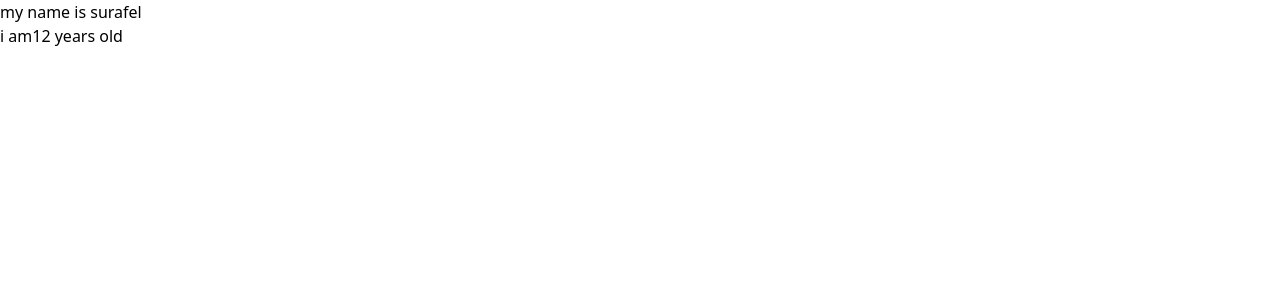
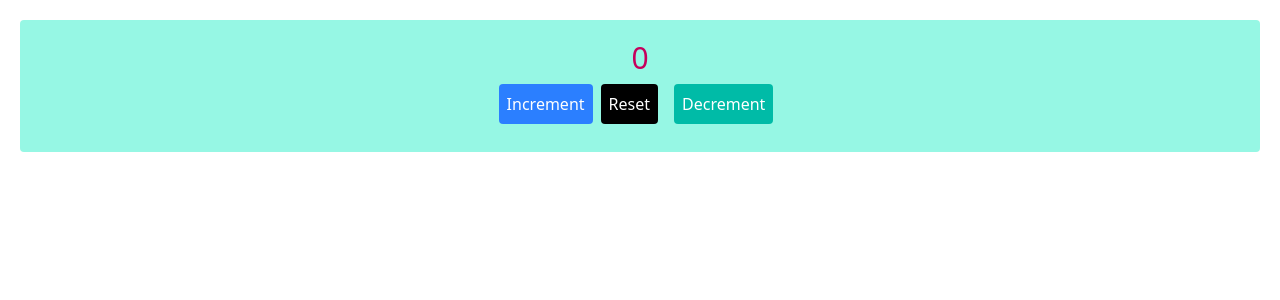
Before and after one commit to abyssiniatech/react-vite-project, a React (Vite) app: page / in a window 1280 px wide. Shown: the top 300 px of the page. Built offline with nearby package versions, Linux system fonts and the light colour scheme.

Commit message:
increment in react typescript

```diff
--- a/src/App.tsx
+++ b/src/App.tsx
@@ -1,9 +1,10 @@
-import Counter from "./Components/React/Counter"
-
+import {useState} from "react"
+import Increment from "./Components/React/Increment";
 const App =() =>{
+  const[count,setCount]= useState<number>(0)
   return(
   <div>
-    <Counter />
+    <Increment count={count} setCount={setCount} />
   </div>
   )
 }
--- /dev/null
+++ b/src/Components/React/Increment.tsx
@@ -0,0 +1,17 @@
+type Props = {
+    count: number;
+    setCount: React.Dispatch<React.SetStateAction<number>>;
+}
+const Increment = ({ count, setCount }: Props) => {
+
+  return (
+    <div className="bg-teal-200 p-5 m-5 text-center rounded">
+      <h1 className="text-3xl text-pink-700">{count}</h1>
+      <button className="bg-blue-500 text-white p-2 rounded" onClick={() => setCount(count + 1)}>Increment</button>
+      <button className="bg-black text-white p-2 rounded m-2" onClick={() =>setCount(0)}>Reset</button>
+      <button className="bg-teal-500 text-white p-2 rounded m-2" onClick={() => setCount(count - 1)}>Decrement</button>
+    </div>
+  )
+}
+
+export default Increment
```
